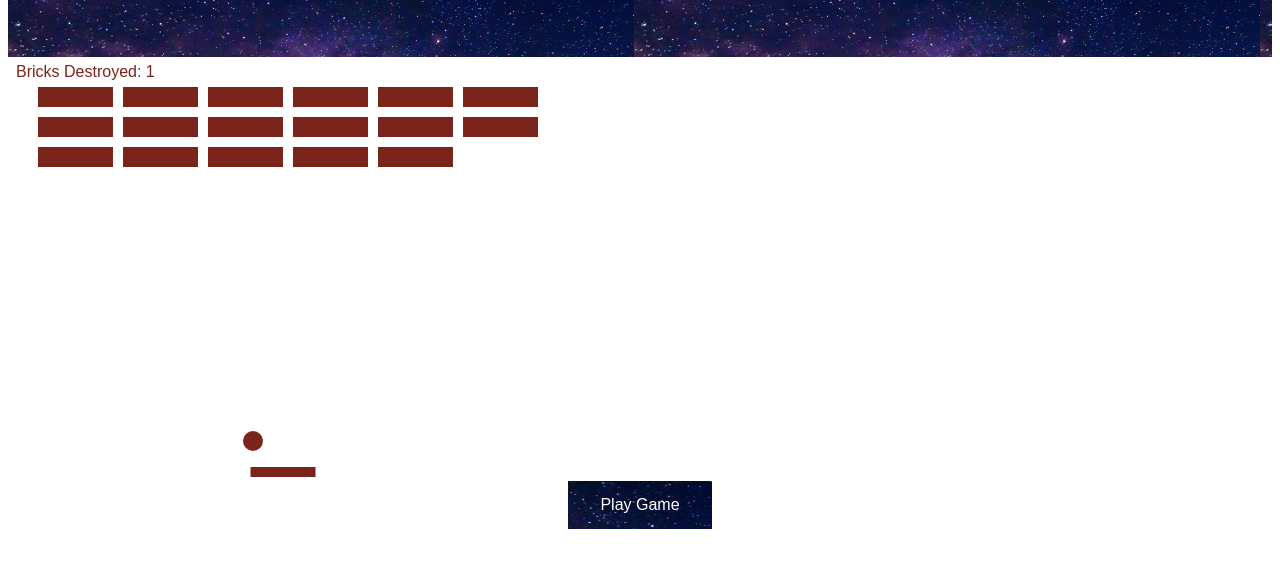
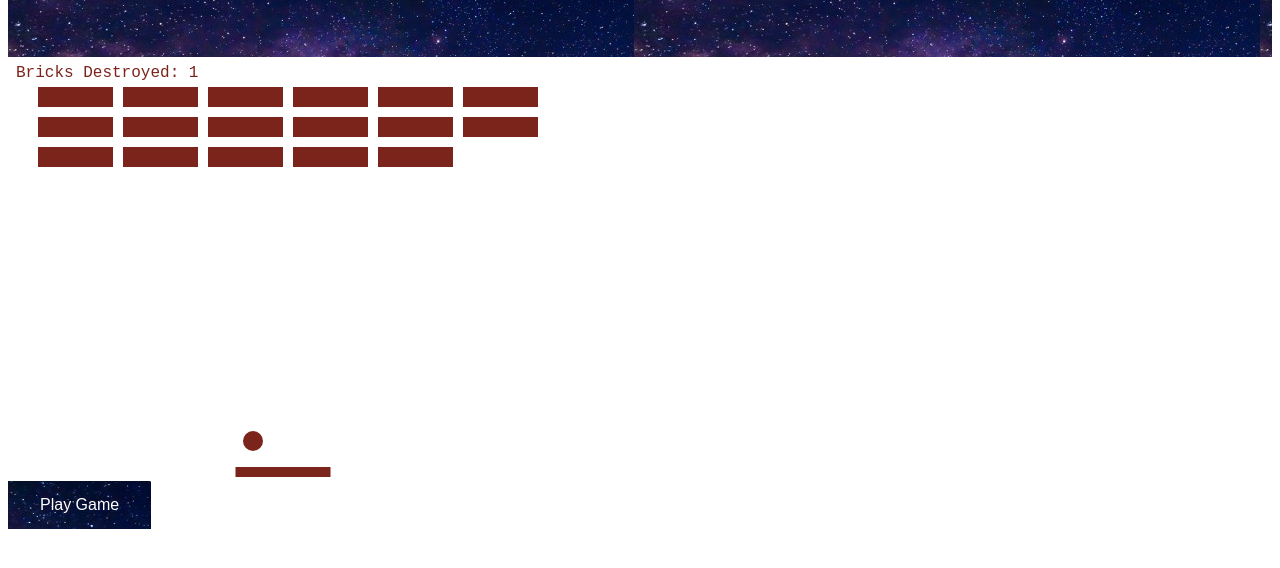
Before and after one commit to elitefourmatt/Javascript-Project, a plain HTML site: page index.html in a window 1280 px wide. Both pictures are taken after a click on the button "Play Game". Shown: the part 140-708 px from the top of the page. Drawn offline with Linux system fonts and the light colour scheme.

Commit message:
Add files via upload

```diff
--- a/background.css
+++ b/background.css
@@ -25,5 +25,5 @@ background-image: url("space.jpg");
 
 .wrapper{
 
-  text-align: center;
+
 }
--- a/game.js
+++ b/game.js
@@ -1,16 +1,22 @@
-var canvas = document.getElementById("gameCanvas");
+var canvas = document.getElementById("breakoutCanvas");
 var ctx = canvas.getContext("2d");
-
 var ballRadius = 10;
+//position of ball moving
 var x = canvas.width/2;
 var y = canvas.height-30;
 var dx = 2;
 var dy = -2;
+
+//paddle settings
 var paddleHeight = 10;
-var paddleWidth = 65;
-var paddleX = (canvas.width-paddleWidth)/2;
+var paddleWidth = 95;
+var paddleXAxis = (canvas.width-paddleWidth)/2;
+
+//movment initial settings
 var rightPressed = false;
 var leftPressed = false;
+
+//number of Rows and Columns
 var brickRowCount = 6;
 var brickColumnCount = 3;
 var brickWidth = 75;
@@ -20,6 +26,7 @@ var brickOffsetTop = 30;
 var brickOffsetLeft = 30;
 var score = 0;
 
+//building brick field in 2d array
 var bricks = [];
 for(var c=0; c<brickColumnCount; c++) {
   bricks[c] = [];
@@ -77,11 +84,13 @@ function drawBall() {
 }
 function drawPaddle() {
   ctx.beginPath();
-  ctx.rect(paddleX, canvas.height-paddleHeight, paddleWidth, paddleHeight);
+  ctx.rect(paddleXAxis, canvas.height-paddleHeight, paddleWidth, paddleHeight);
   ctx.fillStyle = "#7B241C";
   ctx.fill();
   ctx.closePath();
 }
+
+//loops through all bricks and draws them to the screen
 function drawBricks() {
   for(var c=0; c<brickColumnCount; c++) {
     for(var r=0; r<brickRowCount; r++) {
@@ -99,8 +108,10 @@ function drawBricks() {
     }
   }
 }
+
+
 function drawScore() {
-  ctx.font = "16px Arial";
+  ctx.font = "16px Courier New";
   ctx.fillStyle = "#7B241C";
   ctx.fillText("Bricks Destroyed: "+score, 8, 20);
 }
@@ -108,11 +119,8 @@ function drawScore() {
 
 document.getElementById("myBtn").addEventListener("click", function(){
 
-  var background = new Image();
-background.src = "space.jpg";
-background.onload = function(){
-    ctx.drawImage(background,0,0);
-}
+
+//clear the canvas and drawing
 function draw() {
   ctx.clearRect(0, 0, canvas.width, canvas.height);
   drawBricks();
@@ -121,6 +129,7 @@ function draw() {
   drawScore();
   collisionDetection();
 
+//so the ball doesn't leave the stage
   if(x + dx > canvas.width-ballRadius || x + dx < ballRadius) {
     dx = -dx;
   }
@@ -128,7 +137,7 @@ function draw() {
     dy = -dy;
   }
   else if(y + dy > canvas.height-ballRadius) {
-    if(x > paddleX && x < paddleX + paddleWidth) {
+    if(x > paddleXAxis && x < paddleXAxis + paddleWidth) {
       dy = -dy;
     }
     else {
@@ -138,11 +147,13 @@ function draw() {
     }
   }
 
-  if(rightPressed && paddleX < canvas.width-paddleWidth) {
-    paddleX += 7;
+//paddle doesn't move off the screen and can move left and right
+
+  if(rightPressed && paddleXAxis < canvas.width-paddleWidth) {
+    paddleXAxis += 7;
   }
-  else if(leftPressed && paddleX > 0) {
-    paddleX -= 7;
+  else if(leftPressed && paddleXAxis > 0) {
+    paddleXAxis -= 7;
   }
 
   x += dx;
@@ -150,4 +161,8 @@ function draw() {
 }
 
 var interval = setInterval(draw, 10);
+
+
+
+
 });
--- a/index.html
+++ b/index.html
@@ -12,9 +12,10 @@
 
 
 
-<canvas class="canvas" id="gameCanvas" width="550" height="420"></canvas>
+<canvas class="canvas" id="breakoutCanvas" width="550" height="420"></canvas>
 <div class="wrapper">
 <button class="button" id="myBtn">Play Game</button>
+
 </div>
 <title>Breakout Game</title>
 <script src="game.js"></script>
```
